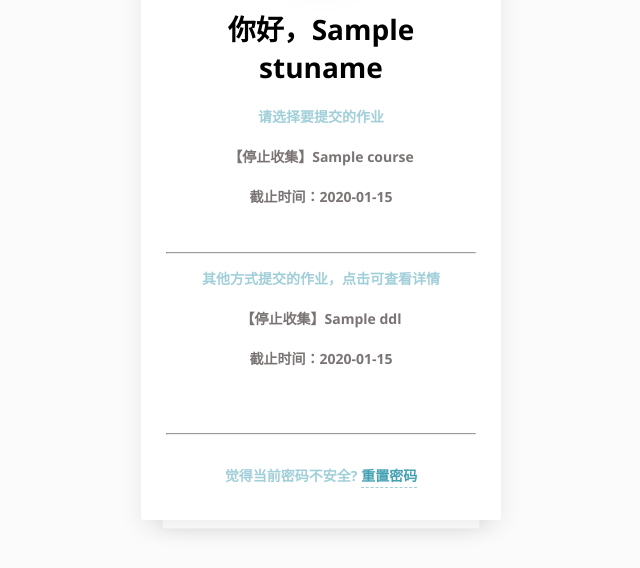
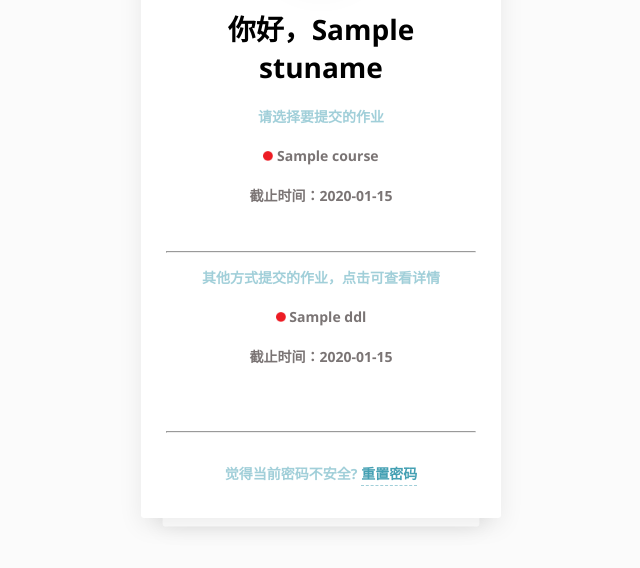
Before and after one commit to FutureYu/up_python, a Flask app: template templates/list.html in a window 1280 px wide. Shown: the part 181-749 px from the top of the page, without its empty margins (319-959 px from the left). Run offline with Flask 2, Linux system fonts and the light colour scheme; the template is opened without the code that fills it: most values are stand-ins (such as "Sample title", 1, 10 or a date in 2020).

Commit message:
增加状态标识

```diff
--- a/main.py
+++ b/main.py
@@ -44,7 +44,12 @@ class Course:
                 switch = doc["_switch"]
                 if doc["_stamp"] < int(time.time()):
                     switch = False
-                res.append({"name": doc["_name"], "stamp": doc["_stamp"], "showtime":endTime, "switch": switch})
+                todayArray = time.localtime(int(time.time()))
+                if time.strftime("%Y-%m-%d", timeArray) == time.strftime("%Y-%m-%d", todayArray):
+                    sameDay = True
+                else:
+                    sameDay = False
+                res.append({"name": doc["_name"], "stamp": doc["_stamp"], "showtime":endTime, "switch": switch, "sameDay": sameDay})
             res.reverse()
             return res
 
@@ -62,7 +67,12 @@ class Course:
                 switch = doc["_switch"]
                 if doc["_stamp"] < int(time.time()):
                     switch = False
-                res.append({"name": doc["_name"], "stamp": doc["_stamp"], "showtime":endTime, "note": doc["_note"], "switch": switch})
+                todayArray = time.localtime(int(time.time()))
+                if time.strftime("%Y-%m-%d", timeArray) == time.strftime("%Y-%m-%d", todayArray):
+                    sameDay = True
+                else:
+                    sameDay = False
+                res.append({"name": doc["_name"], "stamp": doc["_stamp"], "showtime":endTime, "note": doc["_note"], "switch": switch, "sameDay": sameDay})
             res.reverse()
             return res
 
--- a/templates/list.html
+++ b/templates/list.html
@@ -24,12 +24,16 @@
                     <h1 id="hello">你好，{{stuname}}</h1>
                     <p>请选择要提交的作业</p>
                     {% for course in courses %}
-                    {% if course["switch"] %}
-                    <a class="course" href="/upload/{{course['name']}}">【正在收集】{{course['name']}}</a>
+                    {% if course["switch"] and course["sameDay"]%}
+                    <a class="course" href="/upload/{{course['name']}}"><img src="/static/yellow.png" height=10 weight=10> {{course['name']}}</a>
+                    <p class="course1">截止时间：{{course['showtime']}}</p>
+                    <br>
+                    {% elif course["switch"] and not course["sameDay"]%}
+                    <a class="course" href="/upload/{{course['name']}}"><img src="/static/green.png" height=10 weight=10> {{course['name']}}</a>
                     <p class="course1">截止时间：{{course['showtime']}}</p>
                     <br>
                     {% else %}
-                    <p class="course1">【停止收集】{{course['name']}}</p>
+                    <p class="course1"><img src="/static/red.png" height=10 weight=10> {{course['name']}}</p>
                     <p class="course1">截止时间：{{course['showtime']}}</p>
                     <br>
                     {% endif %}
@@ -37,12 +41,16 @@
                     <hr>
                     <p>其他方式提交的作业，点击可查看详情</p>
                     {% for ddl in ddls %}
-                    {% if ddl["switch"] %}
-                    <a class="course" href="{{ddl['note']}}">【正在收集】{{ddl['name']}}</a>
+                    {% if ddl["switch"] and ddl["sameDay"]%}
+                    <a class="course" href="{{ddl['note']}}"><img src="/static/yellow.png" height=10 weight=10> {{ddl['name']}}</a>
+                    <p class="course1">截止时间：{{ddl['showtime']}}</p>
+                    <br>
+                    {% elif ddl["switch"] and not ddl["sameDay"]%}
+                    <a class="course" href="{{ddl['note']}}"><img src="/static/green.png" height=10 weight=10> {{ddl['name']}}</a>
                     <p class="course1">截止时间：{{ddl['showtime']}}</p>
                     <br>
                     {% else %}
-                    <p class="course1">【停止收集】{{ddl['name']}}</p>
+                    <p class="course1"><img src="/static/red.png" height=10 weight=10> {{ddl['name']}}</p>
                     <p class="course1">截止时间：{{ddl['showtime']}}</p>
                     <br>
                     {% endif %}
```
Also changed, not shown: templates/list_admin.html (+14 -6 lines), static/green.png (added), static/red.png (added), static/yellow.png (added).
